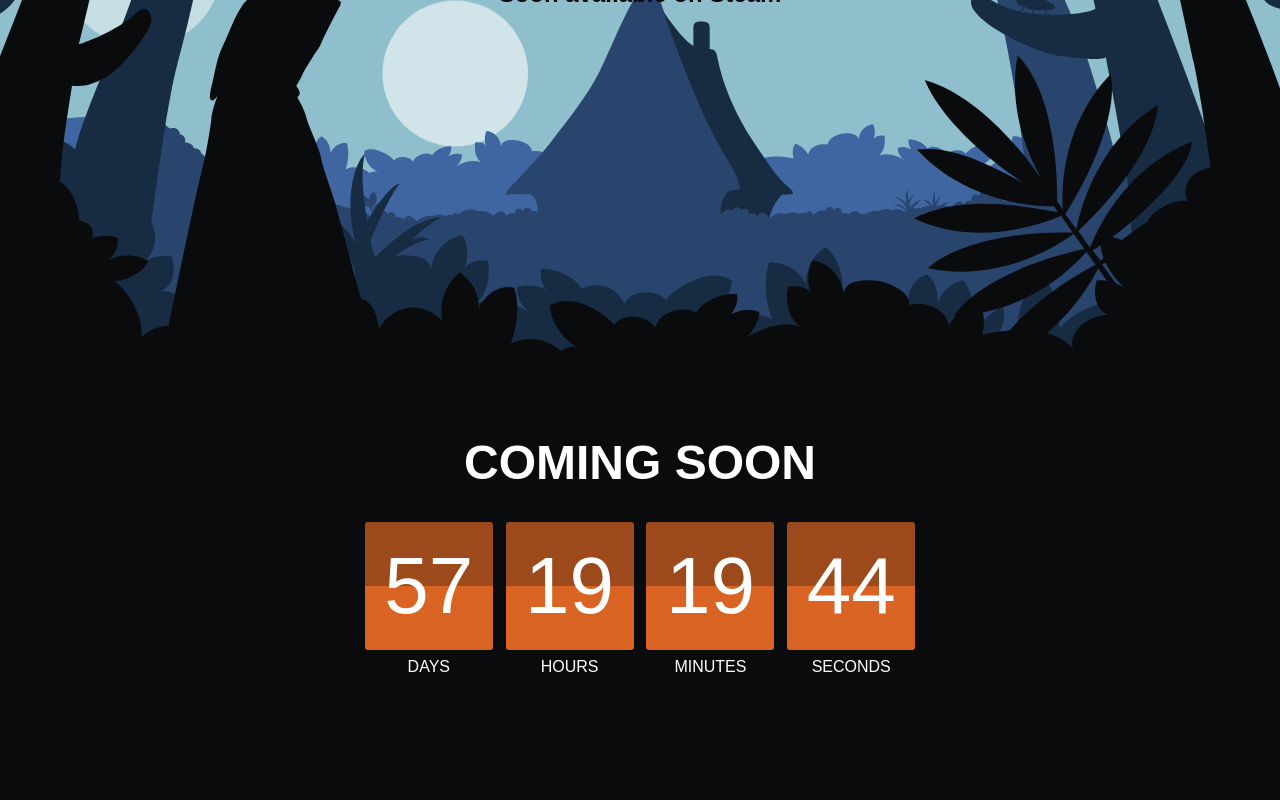
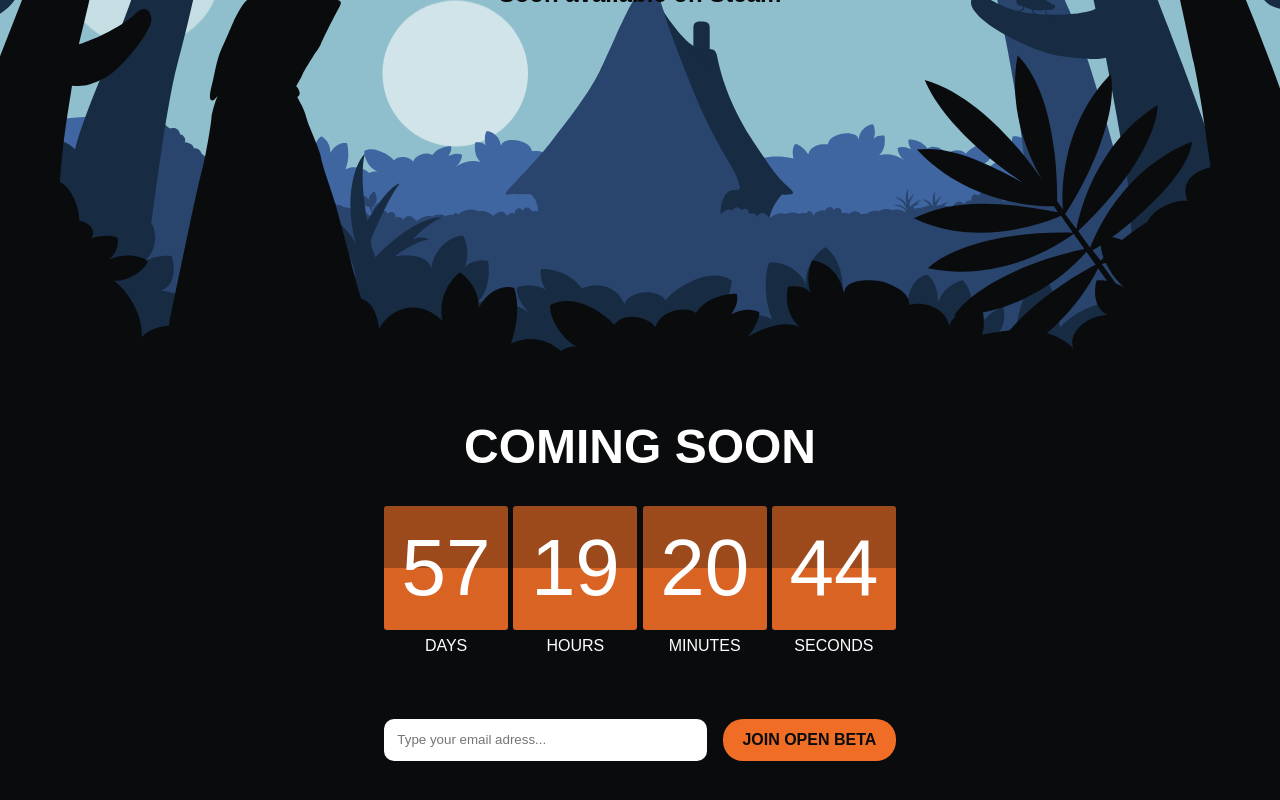
Before and after one commit to laREiGN/dapperpigeon_web, a React (Create React App) app: page / in a window 1280 px wide. Shown: the part 356-1156 px from the top of the page. Before the commit the page ends 1096 px from the top, so only its background shows below. Built offline with nearby package versions, Linux system fonts and the light colour scheme; no server answers.

Commit message:
added email form, firebase and firebase AppCheck

```diff
--- a/package.json
+++ b/package.json
@@ -9,10 +9,11 @@
     "@testing-library/jest-dom": "^5.16.5",
     "@testing-library/react": "^13.4.0",
     "@testing-library/user-event": "^13.5.0",
+    "firebase": "^9.14.0",
     "react": "^18.2.0",
     "react-dom": "^18.2.0",
     "react-router-dom": "^6.4.3",
-    "react-scripts": "5.0.1",
+    "react-scripts": "^5.0.1",
     "react-tsparticles": "^2.5.3",
     "tsparticles": "^2.5.3",
     "web-vitals": "^2.1.4"
--- a/src/components/common/countdown/Countdown.css
+++ b/src/components/common/countdown/Countdown.css
@@ -6,7 +6,7 @@
   background-color: var(--dark);
   height: fit-content;
   gap: 2em;
-  margin: 5% 0;
+  margin: 2em 0;
 }
 
 .countdown-container h1 {
@@ -28,7 +28,7 @@
   flex-direction: column;
   justify-content: space-between;
   align-content: center;
-  width: 10%;
+  width: 25%;
   aspect-ratio: 1/1.2;
 }
 
--- a/src/components/common/countdown/Countdown.js
+++ b/src/components/common/countdown/Countdown.js
@@ -74,7 +74,7 @@ export default function Countdown() {
         </div>
         <div className="box-container">
           <div className="box">
-            <h1>{leadingZero(countdownTime.countdownHours, 2)}</h1>
+            <h1>{leadingZero(countdownTime.countdownMinutes, 2)}</h1>
           </div>
           <h2>MINUTES</h2>
         </div>
--- a/src/components/common/index.js
+++ b/src/components/common/index.js
@@ -1,11 +1,13 @@
 import Header from "./header";
 import Countdown from "./countdown";
+import MailingList from "./mailinglist";
 import PageRouter from "./page_router";
 import { formatDate } from "./utils";
 
 export {
     Header,
     Countdown,
+    MailingList,
     PageRouter,
     formatDate
 }
--- /dev/null
+++ b/src/components/common/mailinglist/MailingList.css
@@ -0,0 +1,60 @@
+.mailinglist-container {
+  width: 100%;
+  display: flex;
+  margin: 2em 0;
+  padding: 2em 0;
+}
+
+.mailinglist {
+  width: 100%;
+  margin: auto;
+  display: flex;
+  flex-direction: row;
+  justify-content: space-between;
+  gap: 1em;
+}
+
+.email-input {
+  width: 60%;
+  padding: 1em;
+  border: none;
+  border-radius: 10px;
+  font-family: Montserrat, sans-serif;
+  color: var(--dark);
+}
+
+.email-input:focus {
+  outline: 2px solid var(--orange-accent);
+}
+
+::placeholder {
+  font-family: Montserrat, sans-serif;
+  opacity: 1;
+  /* Firefox */
+}
+
+:-ms-input-placeholder {
+  /* Internet Explorer 10-11 */
+  font-family: Montserrat, sans-serif;
+}
+
+::-ms-input-placeholder {
+  /* Microsoft Edge */
+  font-family: Montserrat, sans-serif;
+}
+
+.button {
+  width: 35%;
+  padding: 0.5em;
+  border: none;
+  border-radius: 20px;
+  font-family: Montserrat, sans-serif;
+  font-weight: 700;
+  font-size: 1em;
+  background-color: var(--orange-accent);
+  color: var(--dark);
+}
+
+.button:hover {
+  color: white;
+}
--- /dev/null
+++ b/src/components/common/mailinglist/MailingList.js
@@ -0,0 +1,43 @@
+import React, {useState} from "react";
+import {database} from '../../config'
+import {ref, push, child, update} from "firebase/database"
+
+import './MailingList.css'
+
+export default function MailingList() {
+  const [email, setEmail] = useState("");
+
+  const handleEmailInput = (e) => {
+    const value = e.target.value;
+    setEmail(value);
+  }
+
+  const handleEmailSubmit = () => {
+    let obj = {
+      email:email
+    }
+    const newPostKey = push(child(ref(database), 'posts')).key;
+    const object = {};
+    object['/' + newPostKey] = obj;
+    return update(ref(database), object);
+  }
+
+  return (
+    <div className="mailinglist-container">
+      <div className="mailinglist">
+        <input
+          className="email-input"
+          type="email"
+          value={email}
+          onChange={(e) => handleEmailInput(e)}
+          placeholder="Type your email adress..."
+        />
+        <button
+          type="submit"
+          className="button"
+          onClick={() => handleEmailSubmit()}
+        >JOIN OPEN BETA</button>
+      </div>
+    </div>
+  )
+}
--- /dev/null
+++ b/src/components/common/mailinglist/index.js
@@ -0,0 +1,3 @@
+import MailingList from "./MailingList";
+
+export default MailingList;
--- /dev/null
+++ b/src/components/config/firebase-config.js
@@ -0,0 +1,42 @@
+// Import the functions you need from the SDKs you need
+import { initializeApp } from "firebase/app";
+import { initializeAppCheck, ReCaptchaV3Provider, getToken } from "firebase/app-check"
+import { getDatabase } from "firebase/database"
+// https://firebase.google.com/docs/web/setup#available-libraries
+
+const firebaseConfig = {
+  apiKey: "AIzaSyDOePyQWXleGvZ4yDdLPXS1N7gLsaVQ1Lk",
+  authDomain: "dapperpigeonweb.firebaseapp.com",
+  databaseURL: "https://dapperpigeonweb-default-rtdb.europe-west1.firebasedatabase.app",
+  projectId: "dapperpigeonweb",
+  storageBucket: "dapperpigeonweb.appspot.com",
+  messagingSenderId: "423805158731",
+  appId: "1:423805158731:web:9770a137c6e39ebd7454ce",
+  measurementId: "G-Z1XX7HKTLM"
+};
+
+const app = initializeApp(firebaseConfig);
+
+// Pass your reCAPTCHA v3 site key (public key) to activate(). Make sure this
+// key is the counterpart to the secret key you set in the Firebase console.
+const appCheck = initializeAppCheck(app, {
+  provider: new ReCaptchaV3Provider('6LeK8TMjAAAAABXczuQYU8nhYu084w-qqsPWB5LJ'),
+
+  // Optional argument. If true, the SDK automatically refreshes App Check
+  // tokens as needed.
+  isTokenAutoRefreshEnabled: true
+});
+
+getToken(appCheck)
+  .then(() => {
+    console.log('success')
+  })
+  .catch((error) => {
+    console.log(error.message)
+  })
+
+const database = getDatabase(app);
+
+export {
+  database
+}
--- a/src/components/config/index.js
+++ b/src/components/config/index.js
@@ -1,10 +1,12 @@
 import sanityClient from './sanity-config';
+import {database} from './firebase-config';
 import white_bubbles from './particles/white-bubbles';
 import yellow_bubbles from './particles/yellow-bubbles';
 import fireflies from './particles/fireflies';
 
 export {
     sanityClient,
+    database,
     white_bubbles,
     yellow_bubbles,
     fireflies
--- a/src/index.css
+++ b/src/index.css
@@ -77,3 +77,9 @@ a {
   display: flex;
   flex-direction: column;
 }
+
+.component-container {
+  width: 40%;
+  margin: 0 auto;
+  padding: 1em 0;
+}
--- a/src/index.js
+++ b/src/index.js
@@ -1,6 +1,6 @@
 import ReactDOM from 'react-dom/client';
 import { BrowserRouter } from 'react-router-dom';
-import { Header, Countdown, PageRouter } from './components/common';
+import { Header, Countdown, MailingList, PageRouter } from './components/common';
 import './index.css';
 
 export default function App() {
@@ -11,8 +11,12 @@ export default function App() {
           <Header />
           {/* Show the correct page depending on our URL */}
           <PageRouter />
-          {/* Show the countdown timer */}
-          <Countdown />
+          <div className='component-container'>
+            {/* Show the countdown timer */}
+            <Countdown />
+            {/* Show the mailinglist field */}
+            <MailingList />
+          </div>
         </div>
     </BrowserRouter>
   )
```
Also changed, not shown: 1 other file (tests, documents, lock files or other folders).
